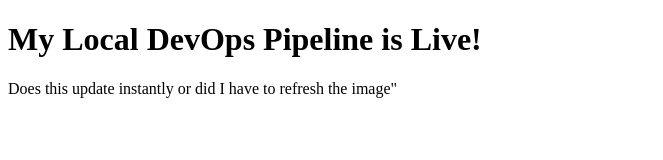
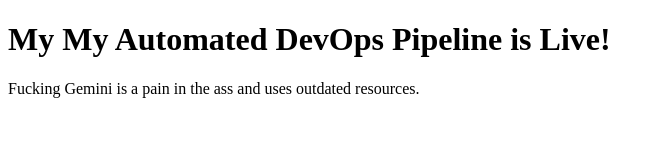
Before and after one commit to danders929/azure-devops-pipeline, a plain HTML site: page app/index.html in a window 1280 px wide. Shown: the whole page, without its empty margins (0-663 px from the left). Drawn offline with Linux system fonts and the light colour scheme.

Commit message:
chore: update web app copy

```diff
--- a/app/index.html
+++ b/app/index.html
@@ -3,7 +3,7 @@
 <html>
 <head><title>DevOps Success</title></head>
 <body>
-<h1>My Local DevOps Pipeline is Live!</h1>
-<p>Does this update instantly or did I have to refresh the image"</p>
+<h1>My My Automated DevOps Pipeline is Live!</h1>
+<p>Fucking Gemini is a pain in the ass and uses outdated resources.</p>
 </body>
 </html>
```
